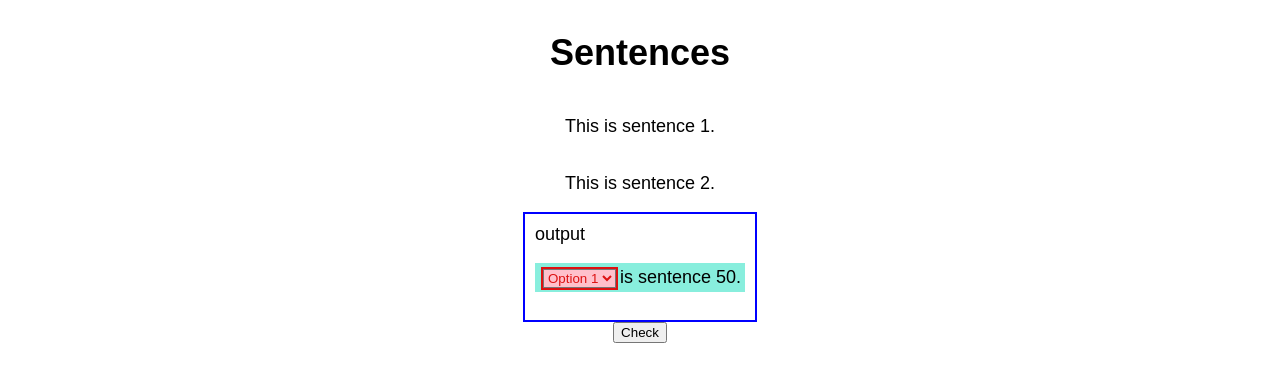
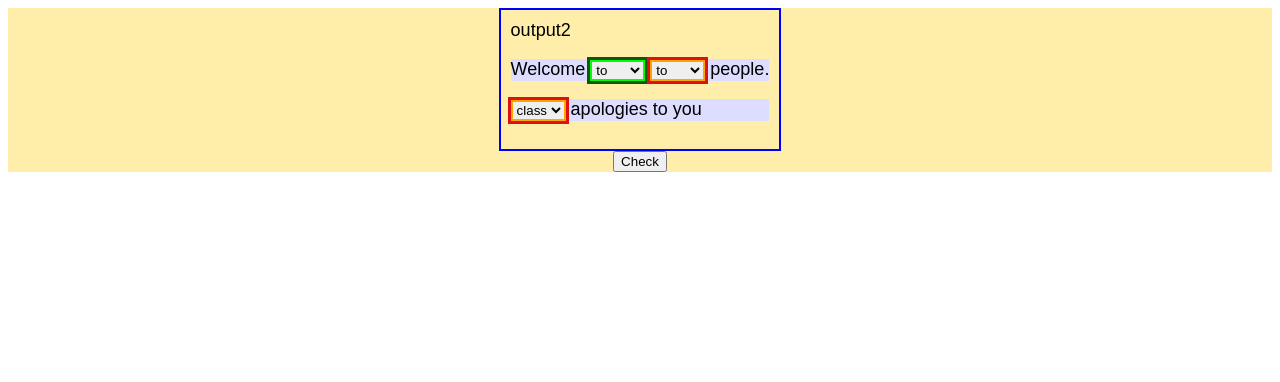
Before and after one commit to MarkSpindler2/test-1, a plain HTML site: page index.html in a window 1280 px wide. Both pictures are taken after a click on the button "Check". Drawn offline with Linux system fonts and the light colour scheme.

Commit message:
Update index.html - multiline Select working, still hardcoded object.

```diff
--- a/index.html
+++ b/index.html
@@ -4,7 +4,7 @@
     <meta charset="UTF-8" />
     <meta name="viewport" content="width=device-width, initial-scale=1.0" />
     <meta http-equiv="X-UA-Compatible" content="ie=edge" />
-    <title>Select 1</title>
+    <title>Select 3</title>
     <style>
       .all-box {
         display: flex;
@@ -13,6 +13,8 @@
         align-items: center;
         font-size: 18px;
         font-family: sans-serif;
+        /*width: 350px;*/
+        background-color: #fea;
       }
       .create-box {
         display: flex;
@@ -35,16 +37,19 @@
       }
       .sel-elem {
         margin: 0px 4px;
+        font-size: 18px;
+        text-align: center;
+      }
+      .para {
+        background-color: #ddf;
       }
       .wrong {
-        background-color: pink;
-        color: #d11;
-        outline: 2px solid #d11;
+        outline: 3px solid #d11;
+        border: 2px solid orange;
       }
       .correct {
-        background-color: lime;
-        color: #151;
-        outline: 2px solid #151;
+        outline: 3px solid #151;
+        border: 2px solid lime;
       }
 
       .hide {
@@ -54,35 +59,48 @@
   </head>
   <body>
     <div id="all-box" class="all-box">
-      <div class="create-box">
+      <div class="create-box hide">
         <h1>Sentences</h1>
         <p id="create-s-0_0">This is sentence 1.</p>
         <p id="create-s-0_1">This is sentence 2.</p>
       </div>
-      <div id="output-box" class="output-box">output</div>
+      <div id="output-box" class="output-box">output2</div>
       <button id="btn-check-1">Check</button>
     </div>
     <script>
       //1-- hard code div with paragraphs that have
       // -- sentences, separated with drop downs.
-      // -- if the answer is correct on submit, change class
-      //
+      // -- if the answer is correct on submit, change class - DONE
+      //2-- design for cellphone.. prototype
       const sentenceObj = {
         0: {
-          original: "This is sentence 50.",
-          choices: { 0: { start: 0, end: 5 } },
+          parts: {
+            0: { type: "text", start: 0, end: 8 },
+            1: { type: "sel", start: 8, end: 10 },
+            2: { type: "text", start: 10, end: 11 },
+            3: { type: "sel", start: 11, end: 16 },
+            4: { type: "text", start: 16, end: 24 },
+          },
+          original: "Welcome to class people.",
         },
         1: {
-          original: "This is sentence 70.",
-          choices: { 0: { start: 8, end: 15 }, 1: { start: 17, end: 19 } },
+          parts: {
+            0: { type: "sel", start: 0, end: 2 },
+            1: { type: "text", start: 2, end: 19 },
+          },
+          original: "My apologies to you.",
         },
       };
 
-      //hard coded
-      const correctChoiceList = { 0: "This " };
-      //
+      const allChoices = {
+        c_0_0: "to",
+        c_0_1: "class",
+        c_1_0: "My",
+      };
+
       document.addEventListener("DOMContentLoaded", function (e) {
         renderSentences(sentenceObj, "output-box");
+        console.log("Render completed.");
       });
 
       document
@@ -90,11 +108,25 @@
         .addEventListener("click", function (e) {
           //
           let isMatch = false;
+
+          //2-- loop through all Choices and check if correct...
+          let choiceKeys = Object.keys(allChoices);
+
+          for (let i = 0; i < choiceKeys.length; i++) {
+            //
             //1-- get value chosen from select.
-          let choiceVal = document.querySelector("#sel-out-0").value;
+            let key = choiceKeys[i];
+            if (document.querySelector("#" + key) == null) {
+              console.warn(
+                `key (${document.querySelector(
+                  "#" + key
+                )}) does not exist. btn-check-1 click event.`
+              );
+              return;
+            }
+            let choiceVal = document.querySelector("#" + key).value;
 
-          //2-- see if it matches word
-          if (choiceVal == correctChoiceList[0]) {
+            if (choiceVal == allChoices[key]) {
               isMatch = true;
             } else {
               isMatch = false;
@@ -102,52 +134,96 @@
             //3-- if not, add wrong class,
             if (isMatch) {
               //if matches, add correct class
-            document.querySelector("#sel-out-0").classList.remove("wrong");
-            document.querySelector("#sel-out-0").classList.remove("correct");
-            document.querySelector("#sel-out-0").classList.add("correct");
+              document.querySelector("#" + key).classList.remove("wrong");
+              document.querySelector("#" + key).classList.remove("correct");
+              document.querySelector("#" + key).classList.add("correct");
             } else {
               //if not, add wrong class
-            document.querySelector("#sel-out-0").classList.remove("correct");
-            document.querySelector("#sel-out-0").classList.remove("wrong");
-            document.querySelector("#sel-out-0").classList.add("wrong");
+              document.querySelector("#" + key).classList.remove("correct");
+              document.querySelector("#" + key).classList.remove("wrong");
+              document.querySelector("#" + key).classList.add("wrong");
             }
             //4-- else, add the correct class
+          }
         });
 
       //FUNCTIONs - function - add sentences with select and option to output box
       function renderSentences(sentenceObj, outputId) {
         //
-        // create it HARD CODED at first
         let outputElem = document.querySelector("#" + outputId);
-        let pElem = document.createElement("p");
-        pElem.setAttribute("id", "p-out-0");
-        pElem.classList.add("p-out-box");
 
-        outputElem.appendChild(pElem);
+        let paraKeys = Object.keys(sentenceObj);
+        console.log(sentenceObj);
 
+        for (let i = 0; i < paraKeys.length; i++) {
+          let selCount = 0; //this is per line....
+          // 1-- create paragraph
+          let para = document.createElement("p");
+          para.setAttribute("id", "p-" + paraKeys[i]);
+          para.classList.add("para");
+
+          // append paragraph to output
+          outputElem.appendChild(para);
+          // 2 - create text nodes and selects and append them to the
+          // paragraph
+          let partKeys = Object.keys(sentenceObj[paraKeys[i]]["parts"]);
+
+          for (let j = 0; j < partKeys.length; j++) {
             //
-        let selEl = document.createElement("select");
-        selEl.setAttribute("id", "sel-out-0");
-        selEl.classList.add("sel-elem");
+            let type = "text";
+            if (
+              sentenceObj[paraKeys[i]]["parts"][partKeys[j]]["type"] == "sel"
+            ) {
+              type = "sel";
+            }
+
+            //if type is text, create text node and append
+            //else create sel node and append
+            let start = sentenceObj[paraKeys[i]]["parts"][partKeys[j]]["start"];
+            let end = sentenceObj[paraKeys[i]]["parts"][partKeys[j]]["end"];
+
+            let val = "";
+            if (type == "text") {
+              val = String(sentenceObj[paraKeys[i]]["original"]).slice(
+                start,
+                end
+              );
+              para.appendChild(document.createTextNode(val));
+            } else {
+              let selElem = document.createElement("select");
+              selElem.setAttribute("id", "c_" + i + "_" + selCount);
+
+              //get all values from all Choices object
+              let values = Object.values(allChoices);
+              console.log(values);
+              let randomValues = shuffle(values);
+              console.log(randomValues);
+
+              for (let k = 0; k < values.length; k++) {
                 let opt1 = document.createElement("option");
-        opt1.value = "Option 1";
-        opt1.text = "Option 1";
-        selEl.add(opt1);
-        let opt2 = document.createElement("option");
+                // -- not yet randomized values
+                val = values[k];
+                opt1.value = val;
+                opt1.text = val;
+                selElem.add(opt1);
+              }
 
-        let startIndex = sentenceObj[0]["choices"][0]["start"];
-        let endIndex = sentenceObj[0]["choices"][0]["end"];
-        let text2 = sentenceObj[0]["original"];
-        let optText = text2.slice(startIndex, endIndex);
-        opt2.value = optText;
-        opt2.text = optText;
-        selEl.add(opt2);
-        pElem.appendChild(selEl);
+              para.appendChild(selElem);
+              selCount++;
+            }
+          }
+        }
 
-        let extraText = text2.slice(endIndex);
+        return;
+      }
 
-        pElem.appendChild(document.createTextNode(extraText));
-        return;
+      //FUNCTIONS - shuffle array
+      function shuffle(arr) {
+        for (let i = arr.length - 1; i > 0; i--) {
+          const j = Math.floor(Math.random() * (i + 1));
+          [arr[i], arr[j]] = [arr[j], arr[i]];
+        }
+        return arr;
       }
     </script>
   </body>
```
Lines whose indentation alone changed are shown as unchanged.
